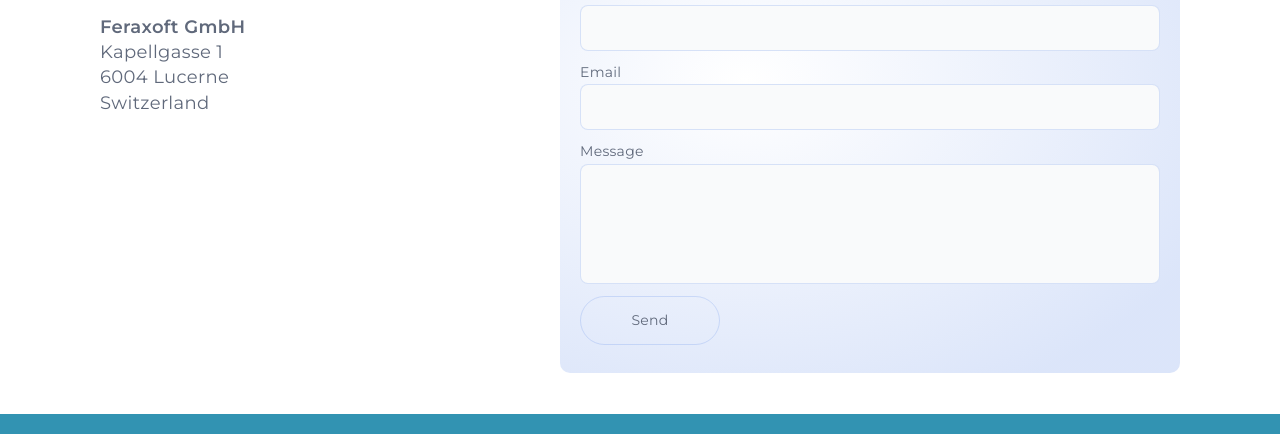
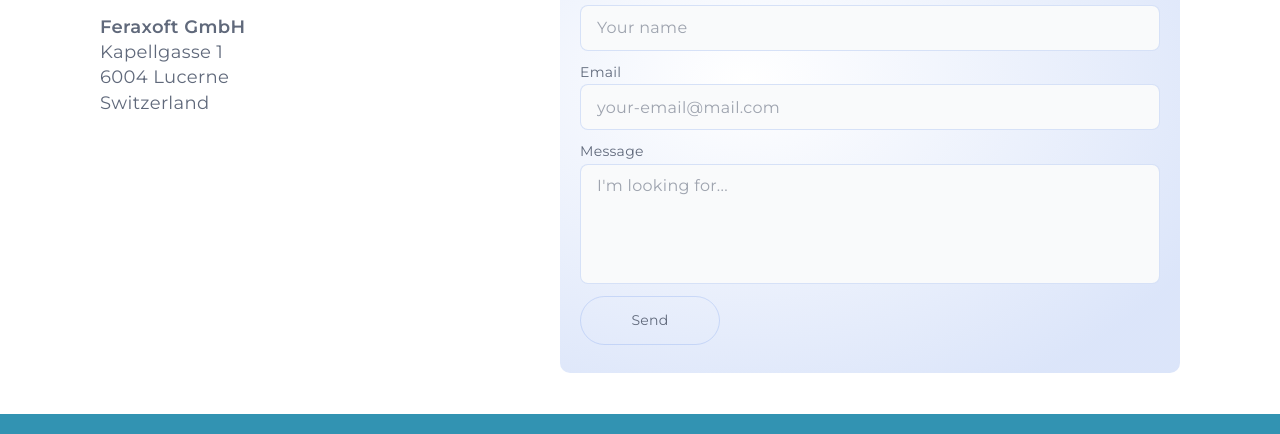
Before and after one commit to Feraxoft/feraxoft, a website built with Parcel: page src/contacts.html in a window 1280 px wide. Shown: the part 161-595 px from the top of the page. Built offline with nearby package versions, Linux system fonts and the light colour scheme; some packages are replaced by stand-ins of ours.

Commit message:
added_placeholder

```diff
--- a/src/css/common.css
+++ b/src/css/common.css
@@ -29,6 +29,7 @@
 :root {
   --main-text-color: #60697b;
   --light-text-color: #f9fafb;
+  --placeholder-text-color: rgba(96, 105, 123, 0.6);
   --main-bg-color: #ffffff;
   --main-accent-color: #3a6ee1;
   --secondary-accent-color: #04cb64;
--- a/src/css/contacts.css
+++ b/src/css/contacts.css
@@ -107,6 +107,14 @@
   box-shadow: var(--add-second-color) 0px 2px 8px 0px;
 }
 
+.contacts-input::placeholder,
+.contacts-textarea::placeholder {
+  font-size: 16px;
+  line-height: 1.4;
+  letter-spacing: 0.02em;
+  color: var(--placeholder-text-color);
+}
+
 .contacts-btn {
   width: 140px;
   padding: 14px 28px;
--- a/src/partials/contacts.html
+++ b/src/partials/contacts.html
@@ -17,6 +17,7 @@
           type="text"
           name="name"
           id="name"
+          placeholder="Your name"
           required
         />
         <label class="contacts-label" for="email">Email</label>
@@ -25,6 +26,7 @@
           type="email"
           name="email"
           id="email"
+          placeholder="your-email@mail.com"
           required
         />
         <label class="contacts-label" for="message">Message</label>
@@ -33,6 +35,7 @@
           class="contacts-textarea"
           name="message"
           id="message"
+          placeholder="I'm looking for..."
           required
         ></textarea>
         <button class="contacts-btn js-contacts-btn" type="submit">
```
